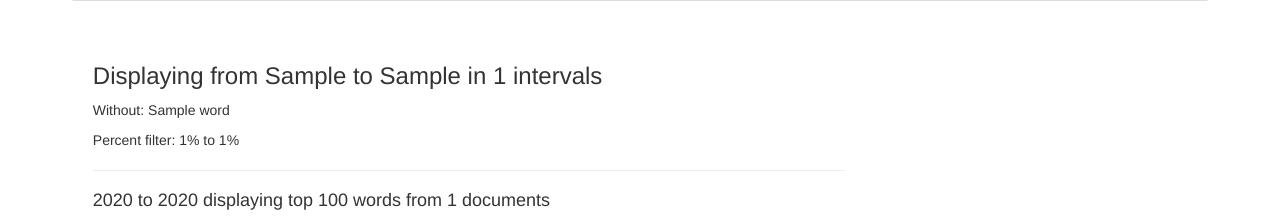
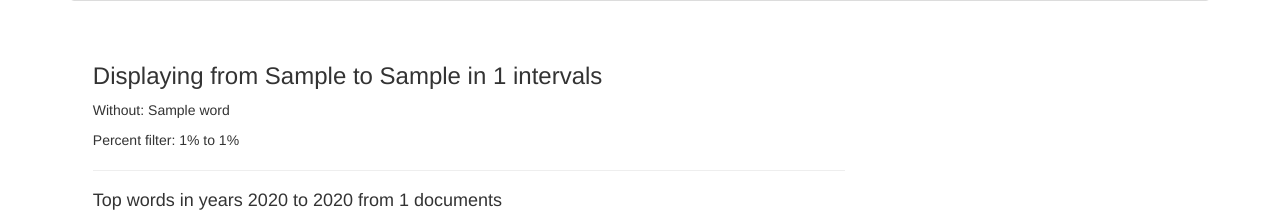
Before and after one commit to nasa-jpl-memex/topic_space, a Flask app: template topic_space/app/templates/wordcloud.html in a window 1280 px wide. Shown: the part 515-733 px from the top of the page. Run offline with Flask 2, Linux system fonts and the light colour scheme; the template is opened without the code that fills it: most values are stand-ins (such as "Sample title", 1, 10 or a date in 2020); parts of the project's set-up code (start-up, migrations or seed data) failed here and were passed over; some libraries are stand-ins or nearby versions.

Commit message:
Updating verbage

```diff
--- a/topic_space/app/templates/wordcloud.html
+++ b/topic_space/app/templates/wordcloud.html
@@ -144,7 +144,7 @@
             <p>Percent filter: {{percent1}}% to {{percent2}}%</p>
             {% for i in range(num_intervals) %}
                 <hr/>
-                <h4> {{start_years[i]}} to {{end_years[i]}} displaying top 100 words from {{num_docs[i]}} documents</h4>
+                <h4>Top words in years {{start_years[i]}} to {{end_years[i]}} from {{num_docs[i]}} documents</h4>
                 {{ plot_divs[i] | indent(4) | safe }}
                 <img src="/topic_space/{{ req_id }}/{{ i }}/get_wordcloud.jpg"/><br/>
 
```
